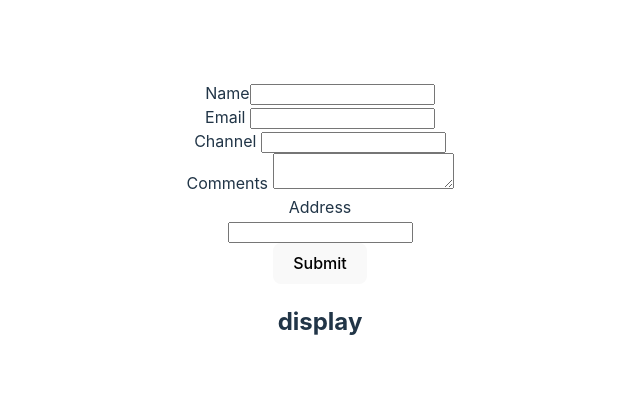
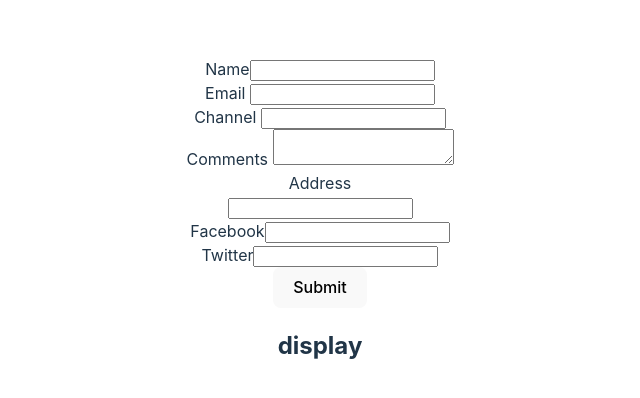
Before and after one commit to harishss20/Formik-Test, a React (Vite) app: page / in a window 1280 px wide. Shown: the part 180-578 px from the top of the page, without its empty margins (320-960 px from the left). Built offline with nearby package versions, Linux system fonts and the light colour scheme.

Commit message:
Object Type

```diff
--- a/src/components/TextForm.jsx
+++ b/src/components/TextForm.jsx
@@ -9,6 +9,10 @@ const initialValues = {
   channel: "",
   comments: "",
   address: "",
+  social: {
+    facebook: "",
+    twitter: "",
+  },
 };
 const onSubmit = (values) => {
   console.log("onsubmit", values);
@@ -67,6 +71,17 @@ function TextForm() {
               }}
             </Field>
           </div>
+
+          <div>
+            <label htmlFor="facebook">Facebook</label>
+            <Field id="facebook" name="social.facebook" />
+          </div>
+
+          <div>
+            <label htmlFor="twitter"> Twitter</label>
+            <Field id="twitter" name="social.twitter" />
+          </div>
+
           <button type="submit">Submit</button>
           <h2>display</h2>
         </Form>
```
